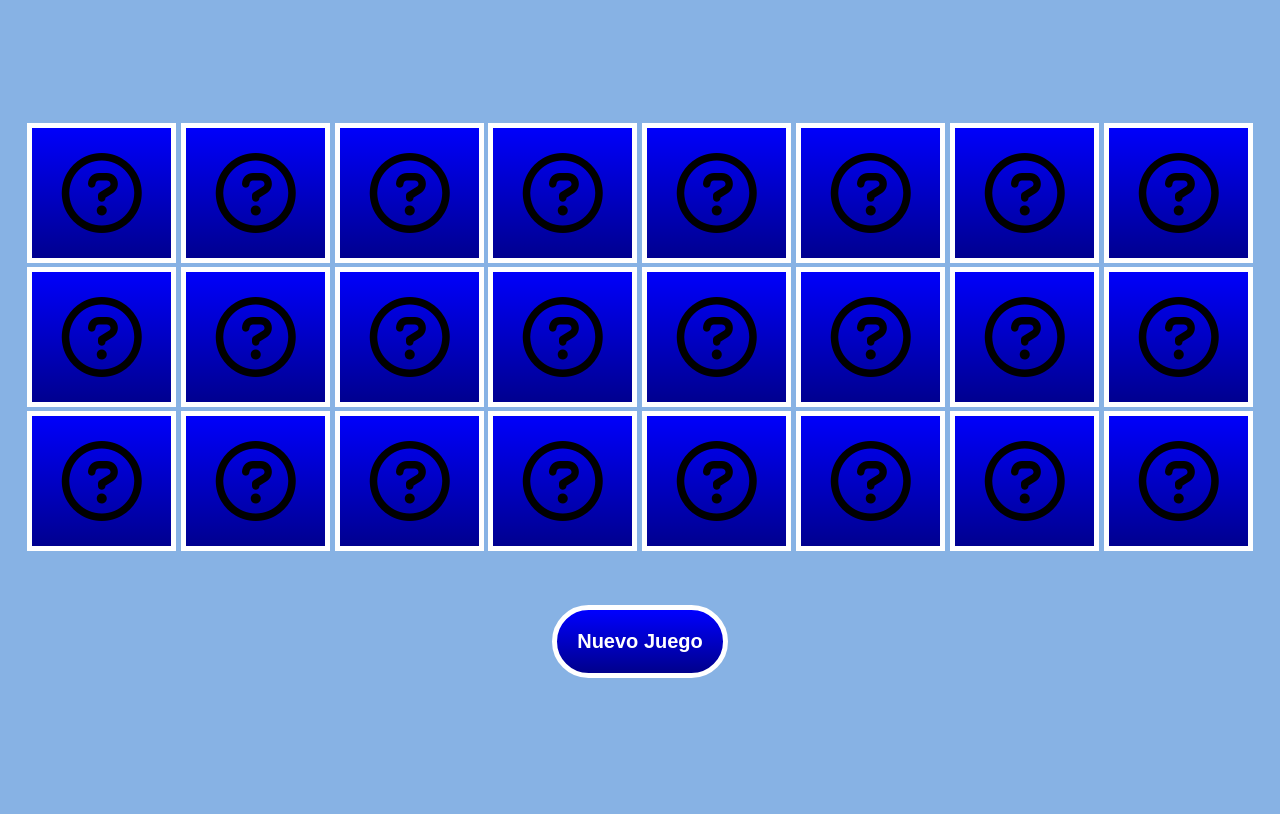
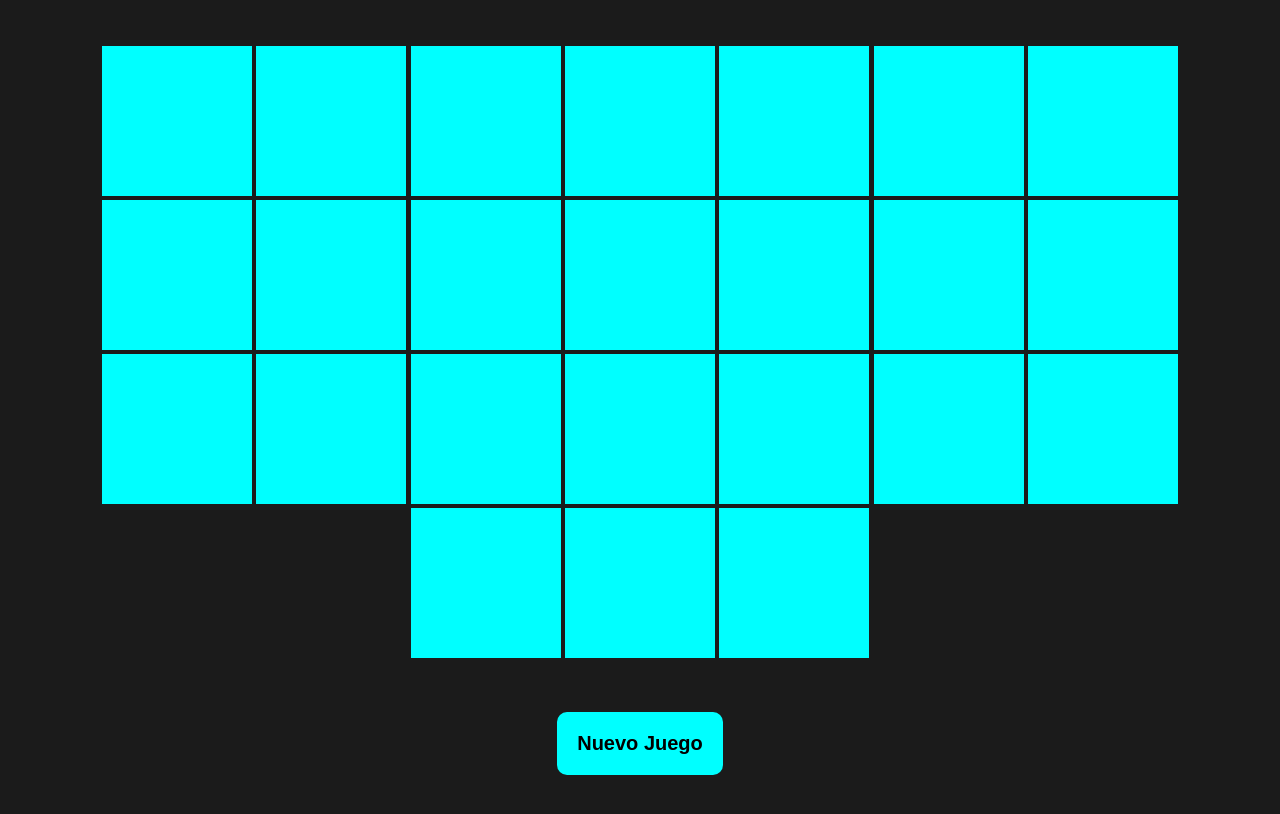
Before and after one commit to NelsonAMR/Memorama, a plain HTML site: page index.html in a window 1280 px wide. Drawn offline with Linux system fonts and the light colour scheme.

Commit message:
second version

```diff
--- a/app.js
+++ b/app.js
@@ -35,7 +35,6 @@ function generarTablero(){
                         ${iconos[0]}
                     </div>
                     <div class="cara delantera">
-                        <i class="fa-regular fa-circle-question"></i>
                     </div>
                 </div>
             </div>
--- a/styles.css
+++ b/styles.css
@@ -1,9 +1,11 @@
 :root{
-    --w: calc(70vw / 6);
-    --h: calc(70vh / 4);
-    --colorTd: linear-gradient(blue, darkblue);
-    --colorTt: lightblue;
-    --colorBg: #87b2e4;
+    /* --w: calc(70vw / 5); */
+    --w: 150px;
+    /* --h: calc(70vh / 4); */
+    --h: 150px;
+    --colorTt: rgb(255, 0, 255);
+    --colorTd: rgb(0, 255, 255);
+    --colorBg: #1b1b1b;
 }
 
 *{
@@ -22,6 +24,7 @@ body{
     align-items: center;
     font-family: Arial, Helvetica, sans-serif;
     text-align: center;
+    padding: 10px 50px;
 }
 
 div{
@@ -32,7 +35,6 @@ div{
 .tarjeta,
 .cara{
     width: var(--w);
-    min-width: 100px;
     height: var(--h);
     cursor: pointer;
 }
@@ -50,7 +52,6 @@ div{
 .cara{
     position: absolute;
     backface-visibility: hidden;
-    box-shadow: inset 0 0 0 5px white;
     font-size: 500%;
     display: flex;
     justify-content: center;
@@ -71,9 +72,7 @@ div{
     margin-top: 50px;
     background: var(--colorTd);
     padding: 20px;
-    border-radius: 50px;
-    border: 5px solid white;
-    color: white;
+    border-radius: 10px;
     cursor: pointer;
     font-size: 20px;
     font-weight: 700;
```
